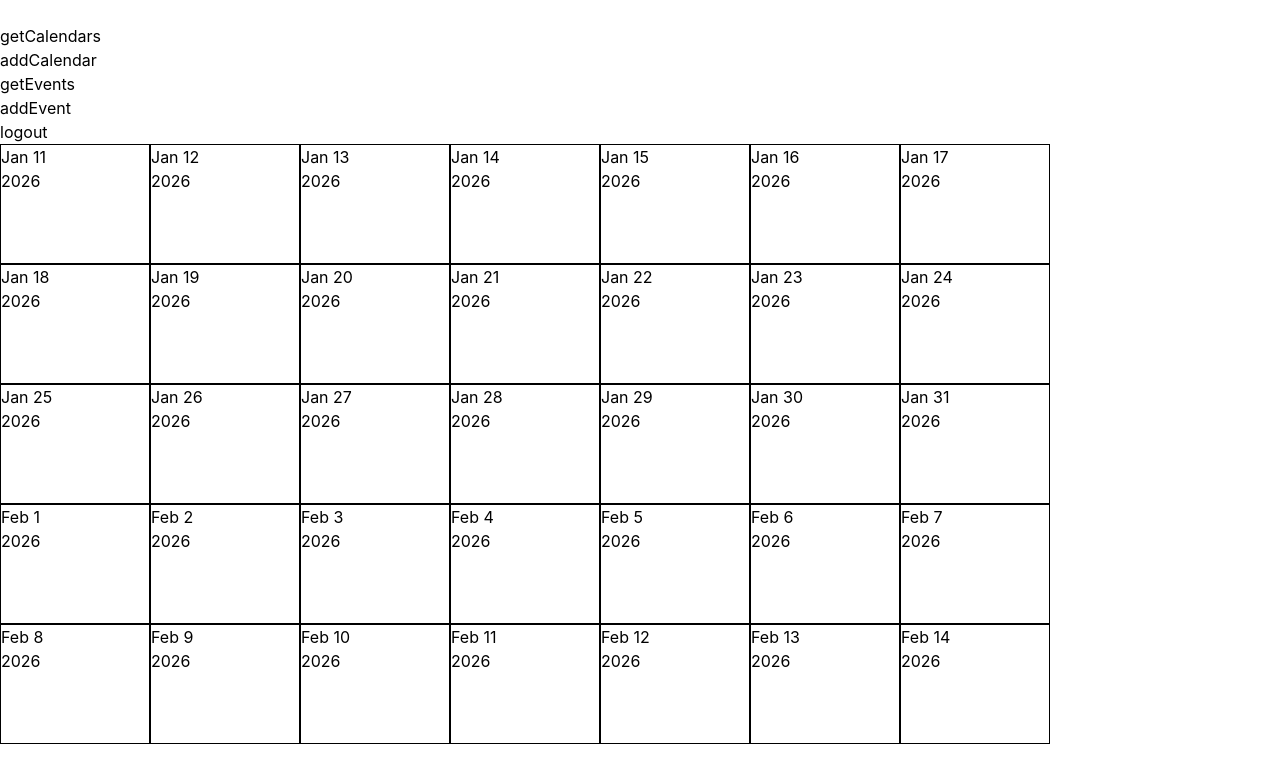
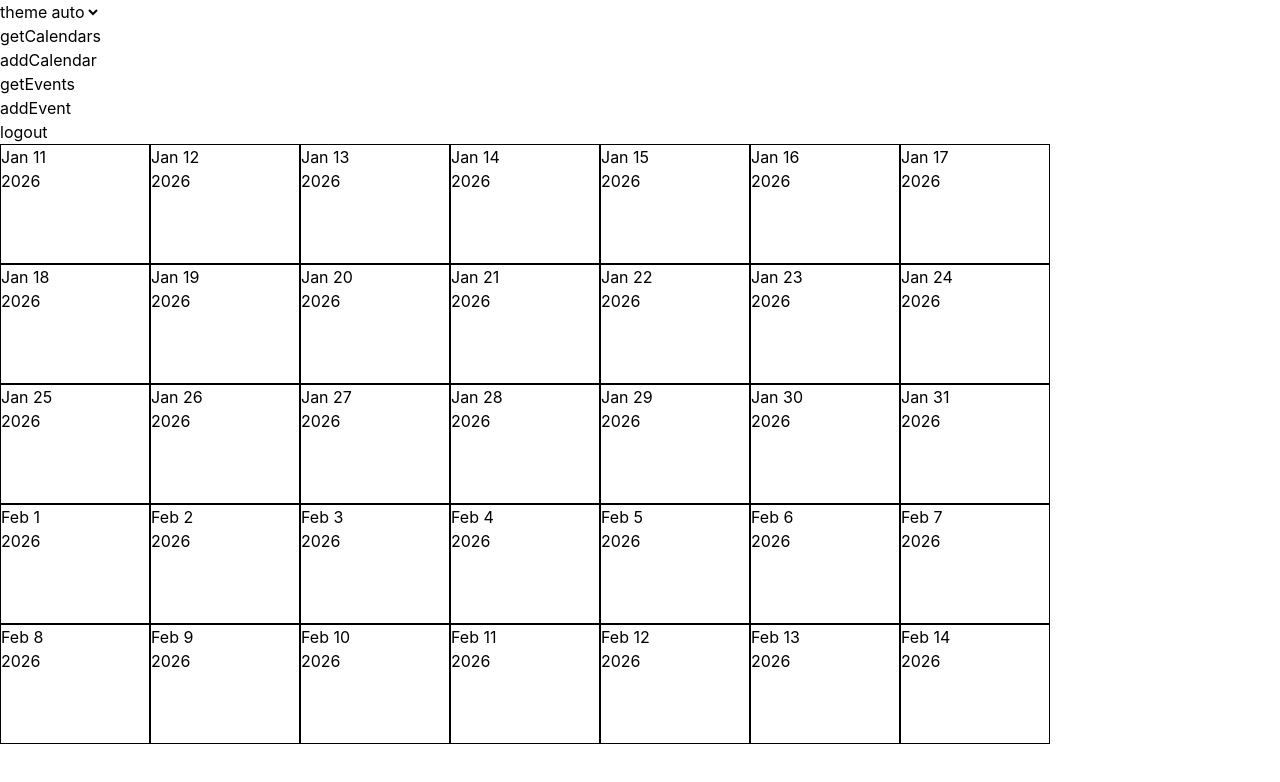
Before and after one commit to Eeritvan/calendar, a React (Vite) app in the folder frontend/: page / in a window 1280 px wide. Shown: the top 782 px of the page. Built offline with nearby package versions, Linux system fonts and the light colour scheme; no server answers.

Commit message:
feat: added themes

```diff
--- /dev/null
+++ b/frontend/src/hooks/useLocalStorage.tsx
@@ -0,0 +1,16 @@
+export const useLocalStorage = (key: string) => {
+  const setItem = (value: unknown) => {
+    window.localStorage.setItem(key, JSON.stringify(value))
+  }
+
+  const getItem = () => {
+    const item = window.localStorage.getItem(key)
+    return item ? JSON.parse(item) : null
+  }
+
+  const removeItem = () => {
+    window.localStorage.removeItem(key)
+  }
+
+  return { setItem, getItem, removeItem }
+}
--- a/frontend/src/routes/index.tsx
+++ b/frontend/src/routes/index.tsx
@@ -1,9 +1,10 @@
-import { Activity } from 'react'
+import { Activity, useState } from 'react'
 import { Link, createFileRoute } from '@tanstack/react-router'
 import { useMutation, useQuery } from '@tanstack/react-query'
 import { API_URL } from '@/constants'
 import Calendar from '@/features/calendar/calendar'
 import { useKeyboardShortcut } from '@/hooks/useKeyboardShortcut'
+import { useLocalStorage } from '@/hooks/useLocalStorage'
 
 export const Route = createFileRoute('/')({
   component: App,
@@ -28,6 +29,8 @@ const fetchMe = async () => {
 }
 
 function App() {
+  const { setItem, getItem, removeItem } = useLocalStorage("theme")
+  const [currentTheme, setCurrentTheme] = useState(() => getItem() ?? 'auto')
   const { isLoading, data } = useQuery({
     queryKey: ['auth', 'me'],
     queryFn: fetchMe,
@@ -48,6 +51,28 @@ function App() {
 
   return (
     <div>
+      <label htmlFor='mode-switcher'>
+        theme
+        <select
+          id="mode-switcher"
+          value={currentTheme}
+          onChange={(e: any) => {
+            const theme = e.target.value
+            setCurrentTheme(theme)
+            if (theme === 'auto') {
+              document.documentElement.removeAttribute('data-color-scheme')
+              removeItem()
+            } else {
+              document.documentElement.setAttribute('data-color-scheme', theme)
+              setItem(theme)
+            }
+          }}
+      >
+        <option value="auto"> auto </option>
+        <option value="light"> light </option>
+        <option value="dark"> dark </option>
+      </select>
+      </label>
       <Activity mode={isLoading ? "hidden" : "visible"}>
         <Link to="/auth/login">
           login
--- a/frontend/src/styles.css
+++ b/frontend/src/styles.css
@@ -1,4 +1,24 @@
 @import "tailwindcss";
+
+html {
+  color-scheme: light dark;
+/*
+  &[data-color-scheme="light"] {
+    color-scheme: light;
+  }
+
+  &[data-color-scheme="dark"] {
+    color-scheme: dark;
+  }*/
+}
+
+html:has(#mode-switcher [value="light"]:checked){
+  color-scheme: light;
+}
+
+html:has(#mode-switcher [value="dark"]:checked){
+  color-scheme: dark;
+}
 
 body {
   @apply m-0;
@@ -7,6 +27,7 @@ body {
     sans-serif;
   -webkit-font-smoothing: antialiased;
   -moz-osx-font-smoothing: grayscale;
+  background-color: light-dark(white, black);
 }
 
 code {
```
